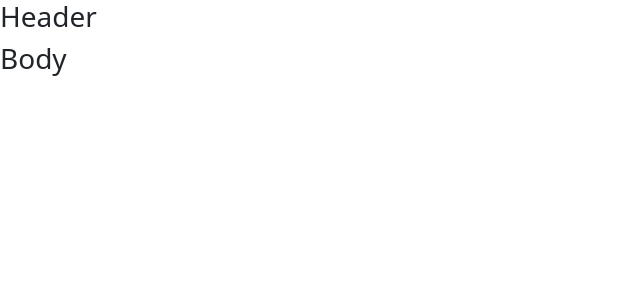
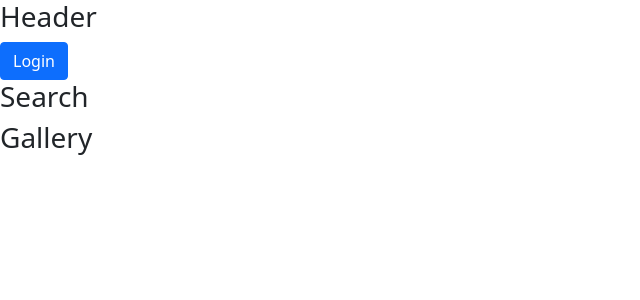
Before and after one commit to Deprecated-Dependencies/meme-craft-frontend, a React (Create React App) app: page / in a window 1280 px wide. Shown: the top 300 px of the page, without its empty margins (0-640 px from the left). Built offline with nearby package versions, Linux system fonts and the light colour scheme.

Commit message:
built out basic component structure for each component

```diff
--- a/src/components/Body.js
+++ b/src/components/Body.js
@@ -1,8 +1,9 @@
 import React from 'react';
+import ImageGallery from './ImageGallery'
 
 class Body extends React.Component {
   render() {
-    return <h3>Body</h3>;
+    return <ImageGallery />;
   }
 }
 
--- a/src/components/Footer.js
+++ b/src/components/Footer.js
@@ -1,8 +1,9 @@
 import React from 'react';
+import Button from 'react-bootstrap/Button';
 
 class Footer extends React.Component {
   render() {
-    return <h3>Footer</h3>;
+    return <Button>About Us</Button>;
   }
 }
 
--- a/src/components/Header.js
+++ b/src/components/Header.js
@@ -1,8 +1,17 @@
 import React from 'react';
+import { Button, Image } from 'react-bootstrap';
+import Search from './Search';
 
 class Header extends React.Component {
   render() {
-    return <h3>Header</h3>;
+    return (
+      <header>
+        <h3>Header</h3>
+        <Image />
+        <Button>Login</Button>
+        <Search />
+      </header>
+    );
   }
 }
 
--- a/src/components/ImageGallery.js
+++ b/src/components/ImageGallery.js
@@ -0,0 +1,10 @@
+import React from 'react';
+
+
+class ImageGallery extends React.Component {
+  render() {
+    return <h3>Gallery</h3>;
+  }
+}
+
+export default ImageGallery;
--- a/src/components/Search.js
+++ b/src/components/Search.js
@@ -0,0 +1,10 @@
+import React from 'react';
+
+
+class Search extends React.Component {
+  render() {
+    return <h3>Search</h3>;
+  }
+}
+
+export default Search;
```
Also changed, not shown: src/components/Login.js (+10 -0 lines), src/components/Meme.js (+10 -0 lines), src/components/MemeDisplay.js (+10 -0 lines), src/components/MemeEdit.js (+10 -0 lines), src/components/MemeModal.js (+10 -0 lines), src/components/SocialLinks.js (+10 -0 lines).
